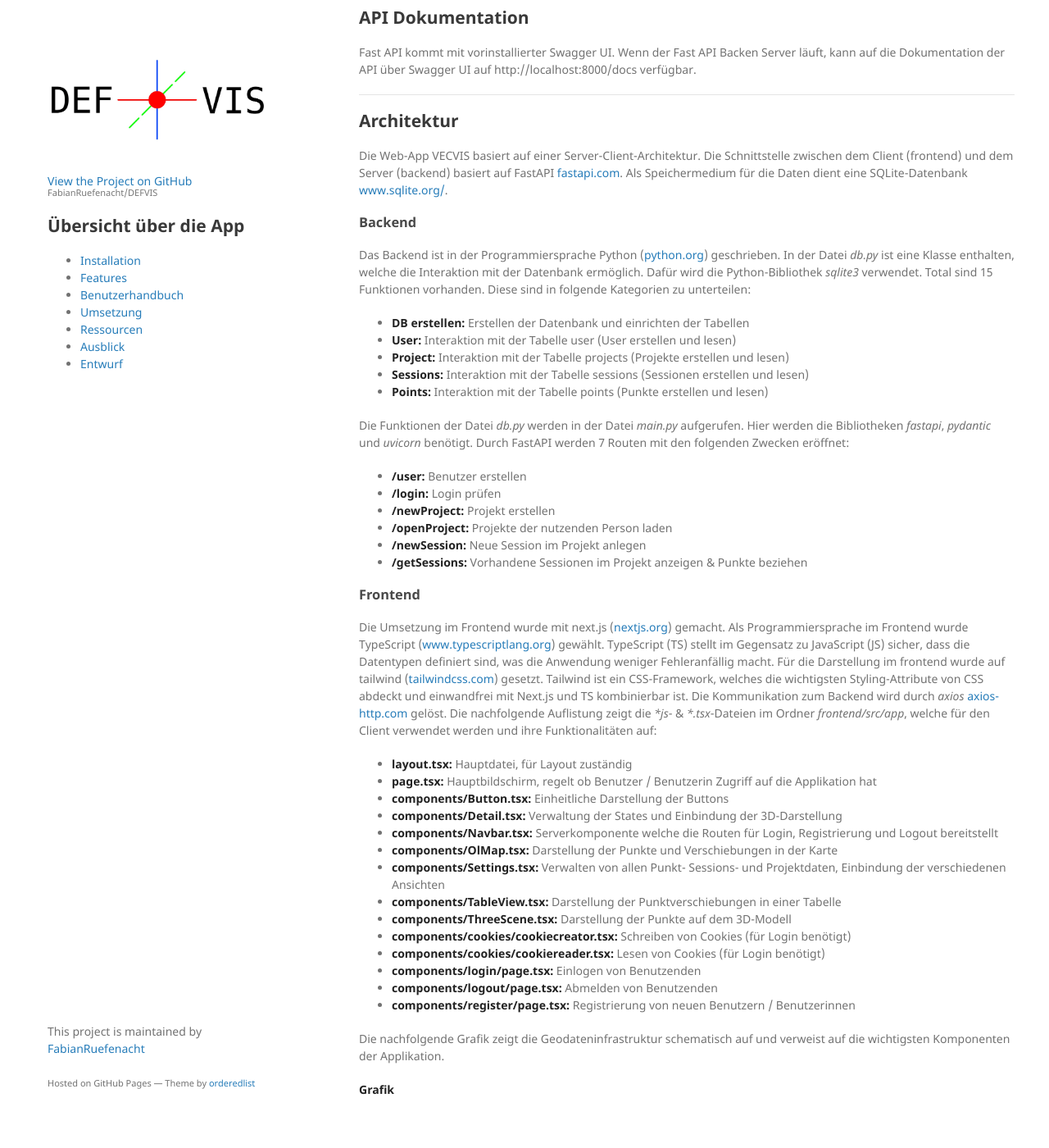
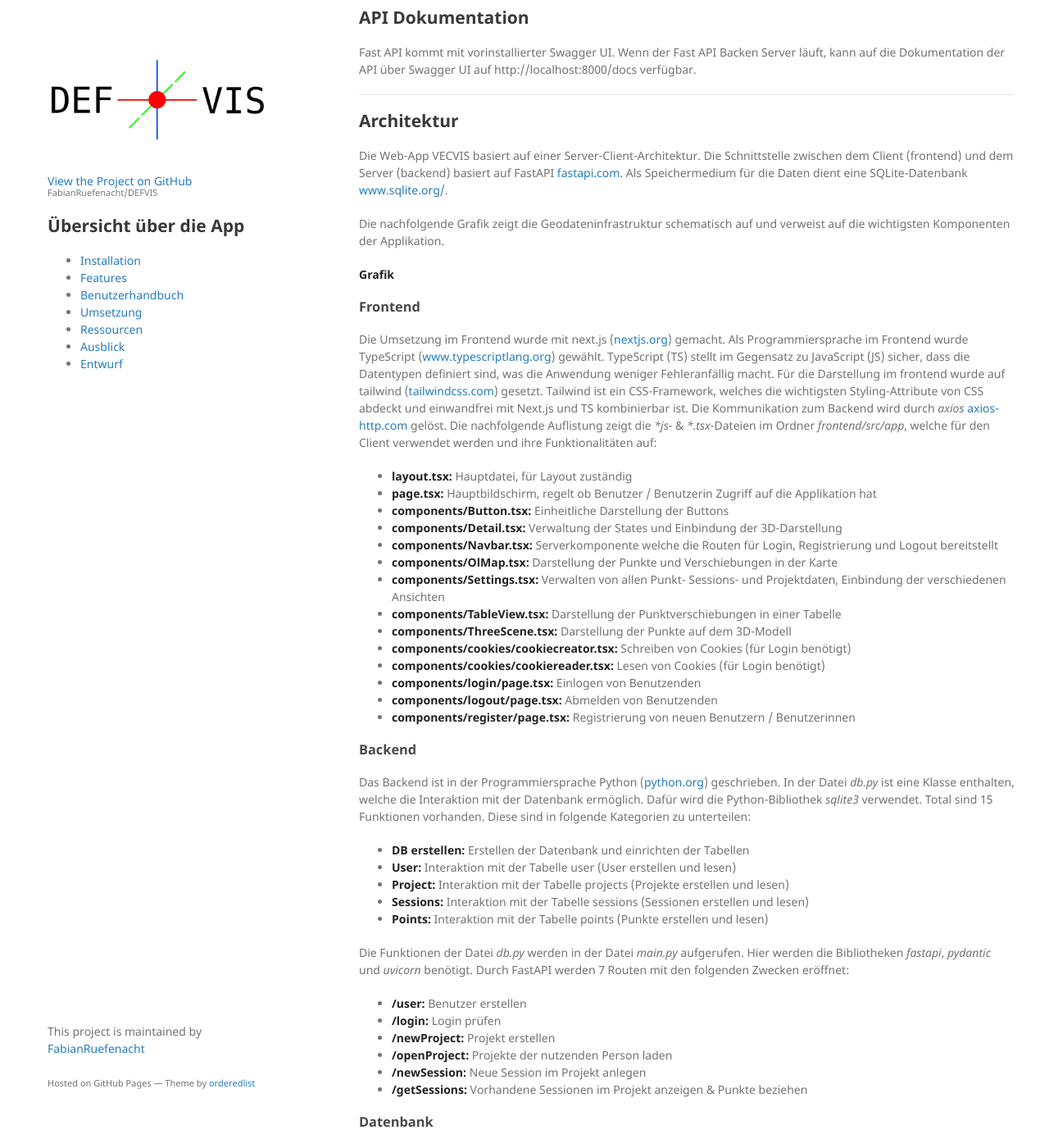
Before and after one commit to FabianRuefenacht/DEFVIS, a Jekyll site: the page built from docs/index.md, in a window 1280 px wide and 1400 px high, scrolled down 3298 px. Shown: the whole window at 82% size. Built offline with Jekyll 4.4.1, drawn with Linux system fonts in a browser that asks for light colours; our own code applies the rules of GitHub Pages for plain Markdown files; some of the changed lines change nothing that is shown; some of the changed text lies outside the part shown.

Commit message:
Update index.md

```diff
--- a/docs/index.md
+++ b/docs/index.md
@@ -139,21 +139,9 @@
 ## Architektur
 Die Web-App VECVIS basiert auf einer Server-Client-Architektur. Die Schnittstelle zwischen dem Client (frontend) und dem Server (backend) basiert auf FastAPI [fastapi.com](https://fastapi.tiangolo.com/). Als Speichermedium für die Daten dient eine SQLite-Datenbank [www.sqlite.org/](https://www.sqlite.org/).
 
-### Backend
-Das Backend ist in der Programmiersprache Python ([python.org](https://www.python.org/)) geschrieben. In der Datei *db.py* ist eine Klasse enthalten, welche die Interaktion mit der Datenbank ermöglich. Dafür wird die Python-Bibliothek *sqlite3* verwendet. Total sind 15 Funktionen vorhanden. Diese sind in folgende Kategorien zu unterteilen:
-- **DB erstellen:** Erstellen der Datenbank und einrichten der Tabellen
-- **User:** Interaktion mit der Tabelle user (User erstellen und lesen)
-- **Project:** Interaktion mit der Tabelle projects (Projekte erstellen und lesen)
-- **Sessions:** Interaktion mit der Tabelle sessions (Sessionen erstellen und lesen)
-- **Points:** Interaktion mit der Tabelle points (Punkte erstellen und lesen)
+Die nachfolgende Grafik zeigt die Geodateninfrastruktur schematisch auf und verweist auf die wichtigsten Komponenten der Applikation.
 
-Die Funktionen der Datei *db.py* werden in der Datei *main.py* aufgerufen. Hier werden die Bibliotheken *fastapi*, *pydantic* und *uvicorn* benötigt. Durch FastAPI werden 7 Routen mit den folgenden Zwecken eröffnet:
-- **/user:** Benutzer erstellen
-- **/login:** Login prüfen
-- **/newProject:** Projekt erstellen
-- **/openProject:** Projekte der nutzenden Person laden
-- **/newSession:** Neue Session im Projekt anlegen
-- **/getSessions:** Vorhandene Sessionen im Projekt anzeigen & Punkte beziehen
+**Grafik**
 
 ### Frontend
 Die Umsetzung im Frontend wurde mit next.js ([nextjs.org](https://nextjs.org/docs)) gemacht. Als Programmiersprache im Frontend wurde TypeScript ([www.typescriptlang.org](https://www.typescriptlang.org/)) gewählt. TypeScript (TS) stellt im Gegensatz zu JavaScript (JS) sicher, dass die Datentypen definiert sind, was die Anwendung weniger Fehleranfällig macht. Für die Darstellung im frontend wurde auf tailwind ([tailwindcss.com](https://tailwindcss.com/)) gesetzt. Tailwind ist ein CSS-Framework, welches die wichtigsten Styling-Attribute von CSS abdeckt und einwandfrei mit Next.js und TS kombinierbar ist. Die Kommunikation zum Backend wird durch *axios* [axios-http.com](https://axios-http.com/docs/intro) gelöst. Die nachfolgende Auflistung zeigt die **js*- & **.tsx*-Dateien im Ordner *frontend/src/app*, welche für den Client verwendet werden und ihre Funktionalitäten auf:
@@ -172,6 +160,28 @@
 - **components/logout/page.tsx:** Abmelden von Benutzenden
 - **components/register/page.tsx:** Registrierung von neuen Benutzern / Benutzerinnen
 
-Die nachfolgende Grafik zeigt die Geodateninfrastruktur schematisch auf und verweist auf die wichtigsten Komponenten der Applikation.
+### Backend
+Das Backend ist in der Programmiersprache Python ([python.org](https://www.python.org/)) geschrieben. In der Datei *db.py* ist eine Klasse enthalten, welche die Interaktion mit der Datenbank ermöglich. Dafür wird die Python-Bibliothek *sqlite3* verwendet. Total sind 15 Funktionen vorhanden. Diese sind in folgende Kategorien zu unterteilen:
+- **DB erstellen:** Erstellen der Datenbank und einrichten der Tabellen
+- **User:** Interaktion mit der Tabelle user (User erstellen und lesen)
+- **Project:** Interaktion mit der Tabelle projects (Projekte erstellen und lesen)
+- **Sessions:** Interaktion mit der Tabelle sessions (Sessionen erstellen und lesen)
+- **Points:** Interaktion mit der Tabelle points (Punkte erstellen und lesen)
+
+Die Funktionen der Datei *db.py* werden in der Datei *main.py* aufgerufen. Hier werden die Bibliotheken *fastapi*, *pydantic* und *uvicorn* benötigt. Durch FastAPI werden 7 Routen mit den folgenden Zwecken eröffnet:
+- **/user:** Benutzer erstellen
+- **/login:** Login prüfen
+- **/newProject:** Projekt erstellen
+- **/openProject:** Projekte der nutzenden Person laden
+- **/newSession:** Neue Session im Projekt anlegen
+- **/getSessions:** Vorhandene Sessionen im Projekt anzeigen & Punkte beziehen
+
+### Datenbank
+Die Datenbank hat vier Tabellen:
+- **user**
+- **projects**
+- **sessions**
+- **points**
+In diesen vier Tabellen werden alle nötigen Informationen gespeichert. Die Integrität der Daten wird durch python im backend sichergestellt und durch entsprechende Fehlermeldungen im frontend den Nutzenden mitgeteilt. In der anschliessenden Grafik ist das Datenbankschema ersichtlich.
 
 **Grafik**
```
